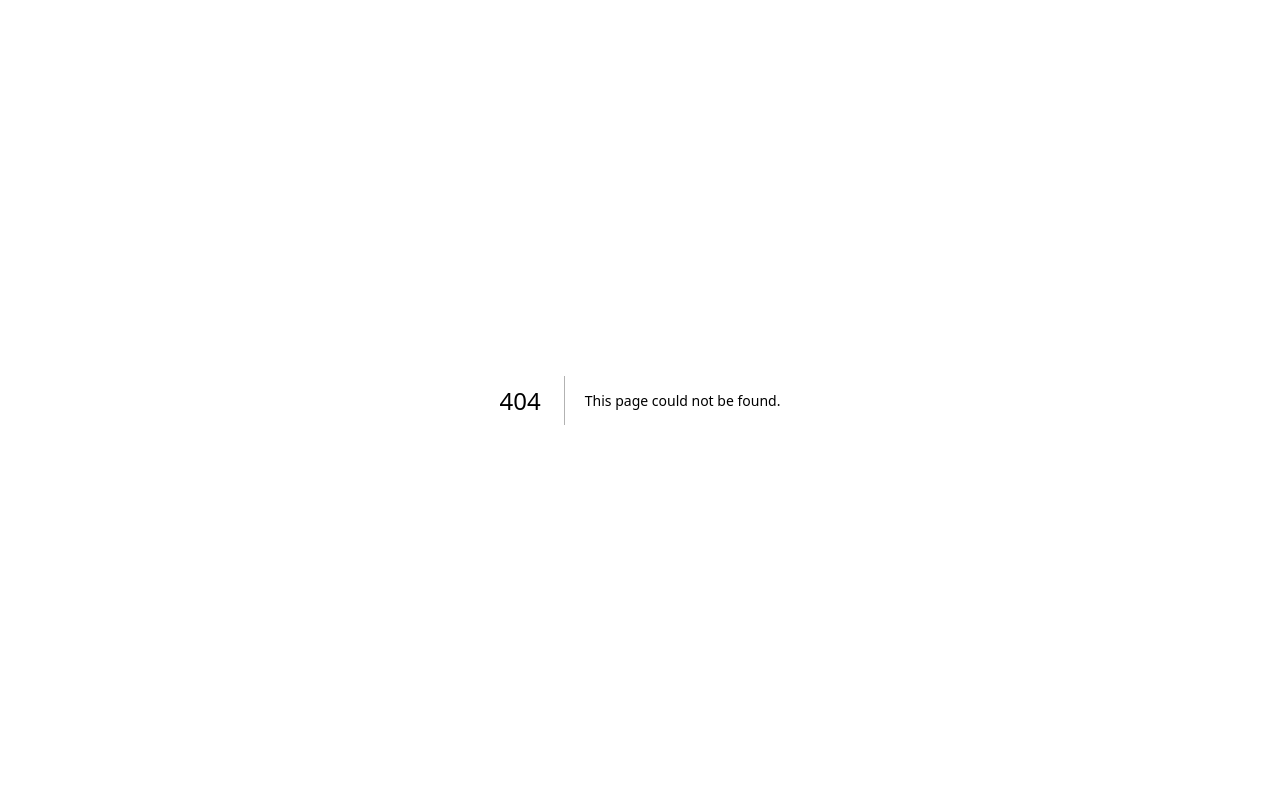
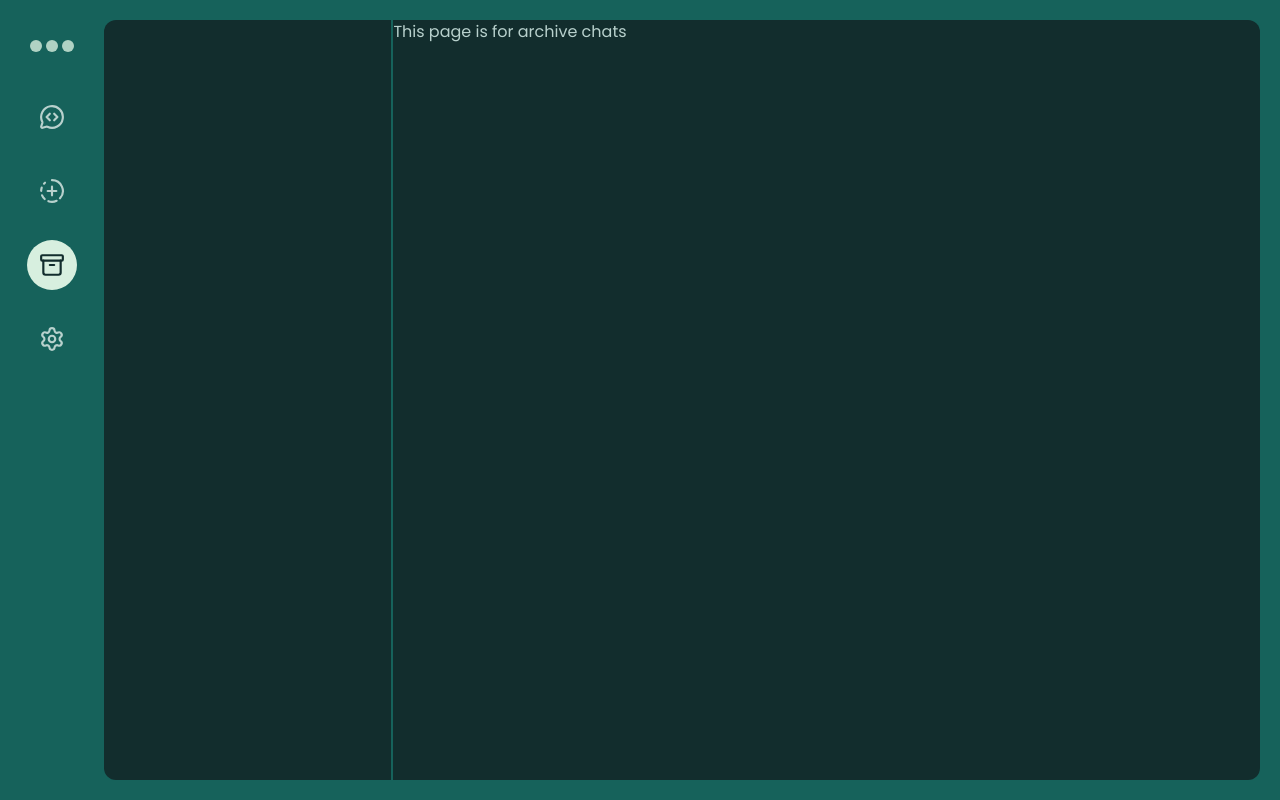
Before and after one commit to zaidachhwa/NexChat-Frontend, a Next.js app: page /chats/archive in a window 1280 px wide. Before the commit this address had no page. Built offline with nearby package versions, Linux system fonts and the light colour scheme.

Commit message:
refactor: update ChatLayout to accept children and enhance SideBar with navigation links feat: add pages for archive, settings, and status chats

```diff
--- /dev/null
+++ b/src/app/chats/archive/page.js
@@ -0,0 +1,7 @@
+import React from "react";
+
+const Page = () => {
+  return <div>This page is for archive chats</div>;
+};
+
+export default Page;
--- a/src/app/chats/layout.js
+++ b/src/app/chats/layout.js
@@ -1,7 +1,7 @@
 import SideBar from "@/components/SideBar";
 import React from "react";
 
-const ChatLayout = () => {
+const ChatLayout = ({ children }) => {
   return (
     <section className="w-full min-h-screen bg-green p-5 flex gap-5 text-fontgreen">
       {/* Sidebar  */}
@@ -11,7 +11,7 @@ const ChatLayout = () => {
         {/* Contact */}
         <div className="w-2/6 border-r-2 border-green"></div>
         {/* Main chats  */}
-        <div className="w-full"></div>
+        <div className="w-full">{children}</div>
       </main>
     </section>
   );
--- a/src/app/chats/page.js
+++ b/src/app/chats/page.js
@@ -11,7 +11,7 @@ const Page = () => {
     }
   }, [user, router]);
 
-  return <div></div>;
+  return <div>This is the main chat page </div>;
 };
 
 export default Page;
--- /dev/null
+++ b/src/app/chats/settings/page.js
@@ -0,0 +1,7 @@
+import React from "react";
+
+const Page = () => {
+  return <div>This is the setting page</div>;
+};
+
+export default Page;
--- /dev/null
+++ b/src/app/chats/status/page.js
@@ -0,0 +1,7 @@
+import React from "react";
+
+const Page = () => {
+  return <div>This page is for Status</div>;
+};
+
+export default Page;
--- a/src/components/SideBar.js
+++ b/src/components/SideBar.js
@@ -1,9 +1,12 @@
+"use client";
 import {
   Archive,
   CircleFadingPlus,
   MessageCircleCode,
   Settings,
 } from "lucide-react";
+import Link from "next/link";
+import { usePathname } from "next/navigation";
 import React from "react";
 
 const SideBar = () => {
@@ -11,22 +14,27 @@ const SideBar = () => {
     {
       icon: <MessageCircleCode size={26} />,
       desc: "Messaging",
+      href: "/chats",
     },
     {
       icon: <CircleFadingPlus size={26} />,
       desc: "Status",
+      href: "/chats/status",
     },
     {
       icon: <Archive size={26} />,
       desc: "Archived Chats",
+      href: "/chats/archive",
     },
     {
       icon: <Settings size={26} />,
       desc: "Settings",
+      href: "/chats/settings",
     },
   ];
+  const path = usePathname();
   return (
-    <aside className="min-w-20 min-h-full p-5 flex flex-col items-center justify-start">
+    <aside className="min-w-16 max-w-16 min-h-full p-5 flex flex-col items-center justify-start">
       <div className="flex items-center justify-center gap-1">
         <span className="size-3 bg-icongreen/80 rounded-full"></span>
         <span className="size-3 bg-icongreen/80 rounded-full"></span>
@@ -34,11 +42,22 @@ const SideBar = () => {
       </div>
 
       {/* Tray  */}
-      <div className="flex flex-col space-y-10 mt-10 *:cursor-pointer">
+      <div className="flex flex-col justify-center space-y-6 mt-10 *:cursor-pointer">
         {sidebarIcons.map((item, index) => (
-          <div key={index} className="relative group">
-            <div>{item.icon}</div>
-            <div className="bg-icongreen text-darkgreen shadow w-fit px-2 text-xs rounded-md p-1 absolute top-0 left-8 hidden group-hover:block">
+          <div
+            key={index}
+            className={`relative p-3 group ${
+              path === item.href
+                ? "bg-icongreen text-darkgreen rounded-full"
+                : ""
+            }`}
+          >
+            <Link href={item.href}>{item.icon}</Link>
+            <div
+              className={`bg-icongreen text-darkgreen shadow w-fit px-2 text-xs rounded-md p-1 absolute top-3  hidden group-hover:block ${
+                path === item.href ? "left-14" : "left-12"
+              }`}
+            >
               {item.desc}
             </div>
           </div>
```
